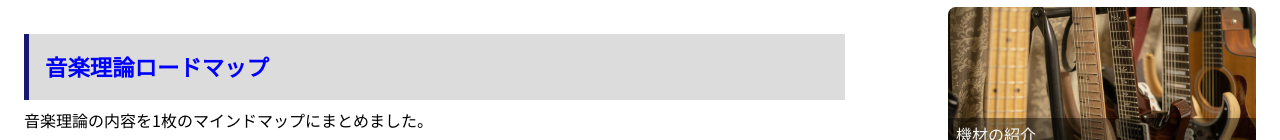
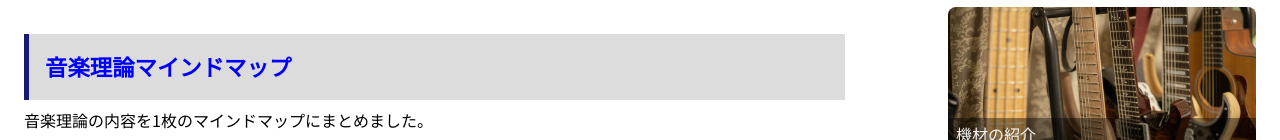
Before and after one commit to Yoshito924/my-portfolio, a Next.js app: page /documents in a window 1280 px wide. Shown: the part 465-605 px from the top of the page. Built offline with nearby package versions, Linux system fonts and the light colour scheme.

Commit message:
テキスト修正

```diff
--- a/pages/documents.tsx
+++ b/pages/documents.tsx
@@ -73,7 +73,7 @@ class Documents extends React.Component {
 
                                     <h3 className={styles.midashi}>
                                         <a className={styles.linka} href="https://khufrudamonotes.gumroad.com/l/musictheory-mindmap/" target={"_blank"} rel={"noopener noreferrer"}>
-                                            音楽理論ロードマップ
+                                            音楽理論マインドマップ
                                         </a>
                                     </h3>
                                     <p className="my-2">
```
